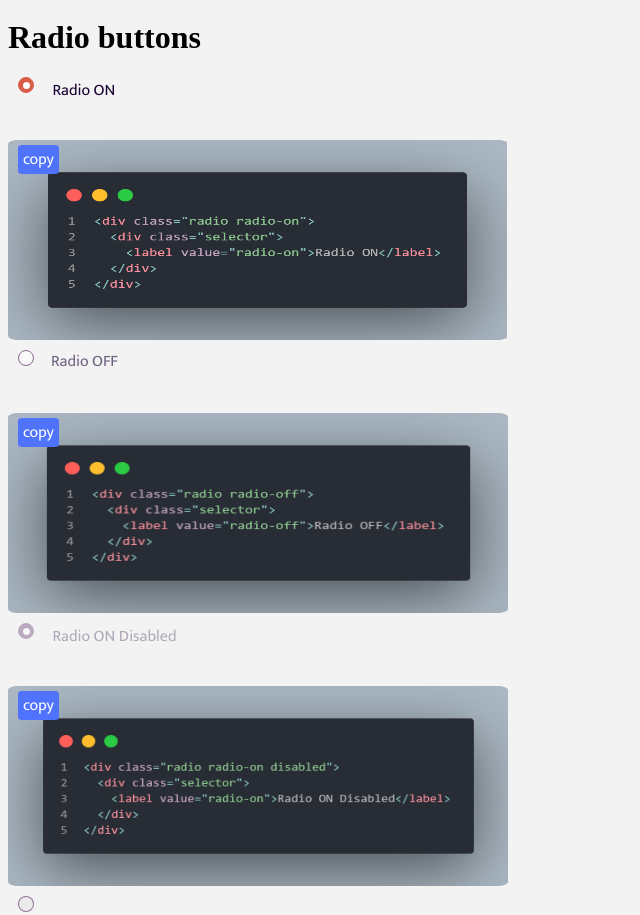
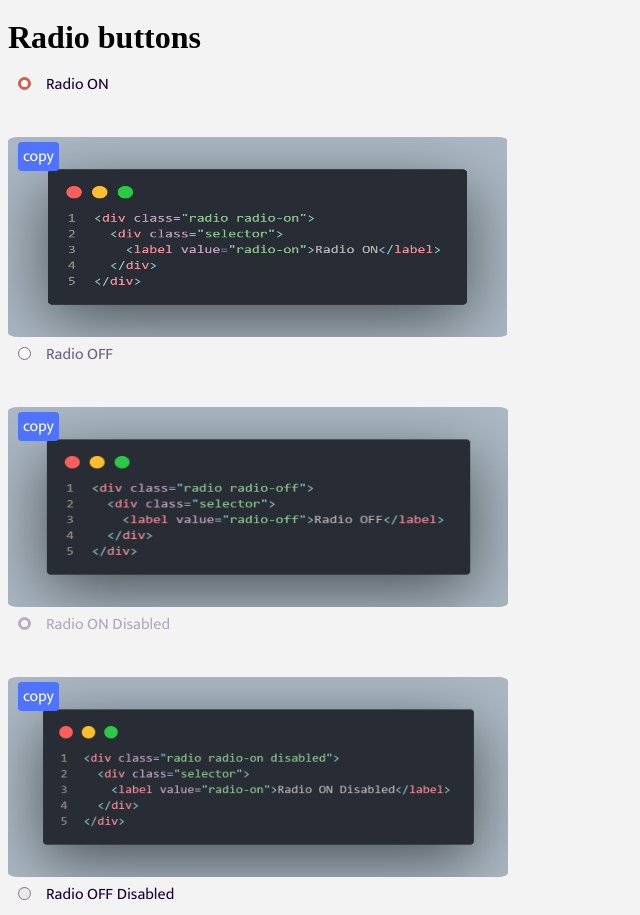
Before and after one commit to Upward-Solutions/esteticas-client, a plain HTML site: page docs/html/components.html in a window 1280 px wide. Shown: the part 6068-6983 px from the top of the page, without its empty margins (0-640 px from the left). Drawn offline with Linux system fonts and the light colour scheme.

Commit message:
fix radio buttons

```diff
--- a/styles/sass/components/radio.scss
+++ b/styles/sass/components/radio.scss
@@ -1,22 +1,16 @@
 @import "../vars";
 
 div.radio {
-  border-radius: 100px;
+  border-radius: 100%;
   border-color: $purple;
   border-style: solid;
   border-width: 1px;
   opacity: 0.6;
   margin: 10px;
-  width: 10px;
-  height: 10px;
+  width: 7px;
   padding: 2px;
   cursor: pointer;
-  &.radio-on {
-    background-color: $orange;
-    border-color: $orange;
-    opacity: 1;
   display: flex;
-    align-items: center;
   justify-content: center;
   div.selector {
     width: 7px;
@@ -25,30 +19,35 @@ div.radio {
     -webkit-border-radius: 50%;
     border-radius: 50%;
     background: $white;
+    label {
+      visibility: visible;
+      color: $text-primary;
+      position: relative;
+      top: -9px;
+      left: 25px;
+      display: block;
+      width: max-content;
+      -webkit-user-select: none;
+      -moz-user-select: none;
+      -ms-user-select: none;
+      user-select: none;
     }
+  }
+  &.radio-on {
+    background-color: $orange;
+    border-color: $orange;
+    opacity: 1;
     &.disabled {
       background-color: $purple;
       border-color: $purple;
       opacity: 0.3;
       cursor: no-drop;
-      div.selector {
-        background-color: $white;
-        opacity: 1;
-        label {
-          visibility: visible;
-        }
-      }
     }
   }
   &.radio-off {
     background-color: $white;
-    border-color: $purple;
-    opacity: 0.6;
     div.selector {
       visibility: hidden;
-      label {
-        visibility: visible;
-      }
     }
     &:hover {
       opacity: 0.7;
@@ -59,20 +58,8 @@ div.radio {
       opacity: 1;
       cursor: no-drop;
       div.selector {
-        display: none;
+        visibility: hidden;
       }
     }
   }
-  label {
-    color: $text-primary;
-    position: relative;
-    top: -5px;
-    left: 30px;
-    display: inline-block;
-    width: max-content;
-    -webkit-user-select: none;
-    -moz-user-select: none;
-    -ms-user-select: none;
-    user-select: none;
 }
-}
```
Also changed, not shown: styles/css/components/radio.css, styles/css/index.css, 2 other files. Lines whose indentation alone changed are shown as unchanged.
